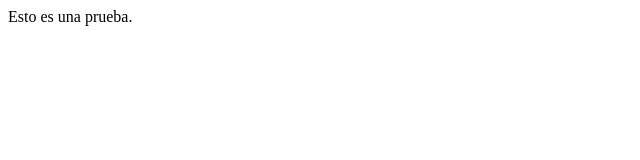
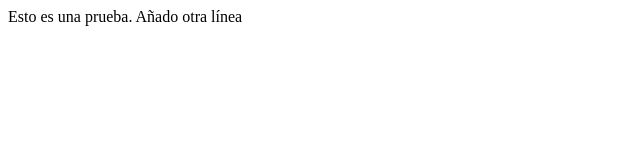
Before and after one commit to HugoBravo2/prueba, a plain HTML site: page index.html in a window 1280 px wide. Shown: the whole page, without its empty margins (0-640 px from the left). Drawn offline with Linux system fonts and the light colour scheme.

Commit message:
Segundo commit

```diff
--- a/index.html
+++ b/index.html
@@ -2,6 +2,8 @@
     <head>
         <body>
             Esto es una prueba.
+
+            Añado otra línea
         </body>
     </head>
 </HTML>
```
